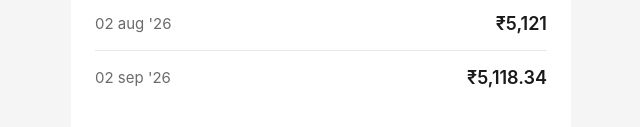
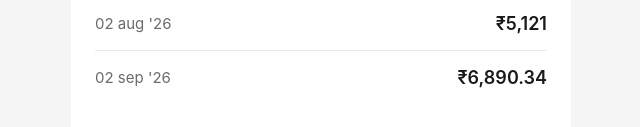
Before and after one commit to aitechturesachin/emi-schedule, a plain HTML site: page index.html in a window 1280 px wide. Shown: the part 1705-1832 px from the top of the page, 319-959 px from the left. Drawn offline with Linux system fonts and the light colour scheme.

Commit message:
Update index.html

```diff
--- a/index.html
+++ b/index.html
@@ -383,7 +383,7 @@
                 <div class="emi-left">
                     <span class="emi-date">02 sep '26</span>
                 </div>
-                <div class="emi-amount">₹5,118.34</div>
+                <div class="emi-amount">₹6,890.34</div>
             </div>
 
         </section>
```
